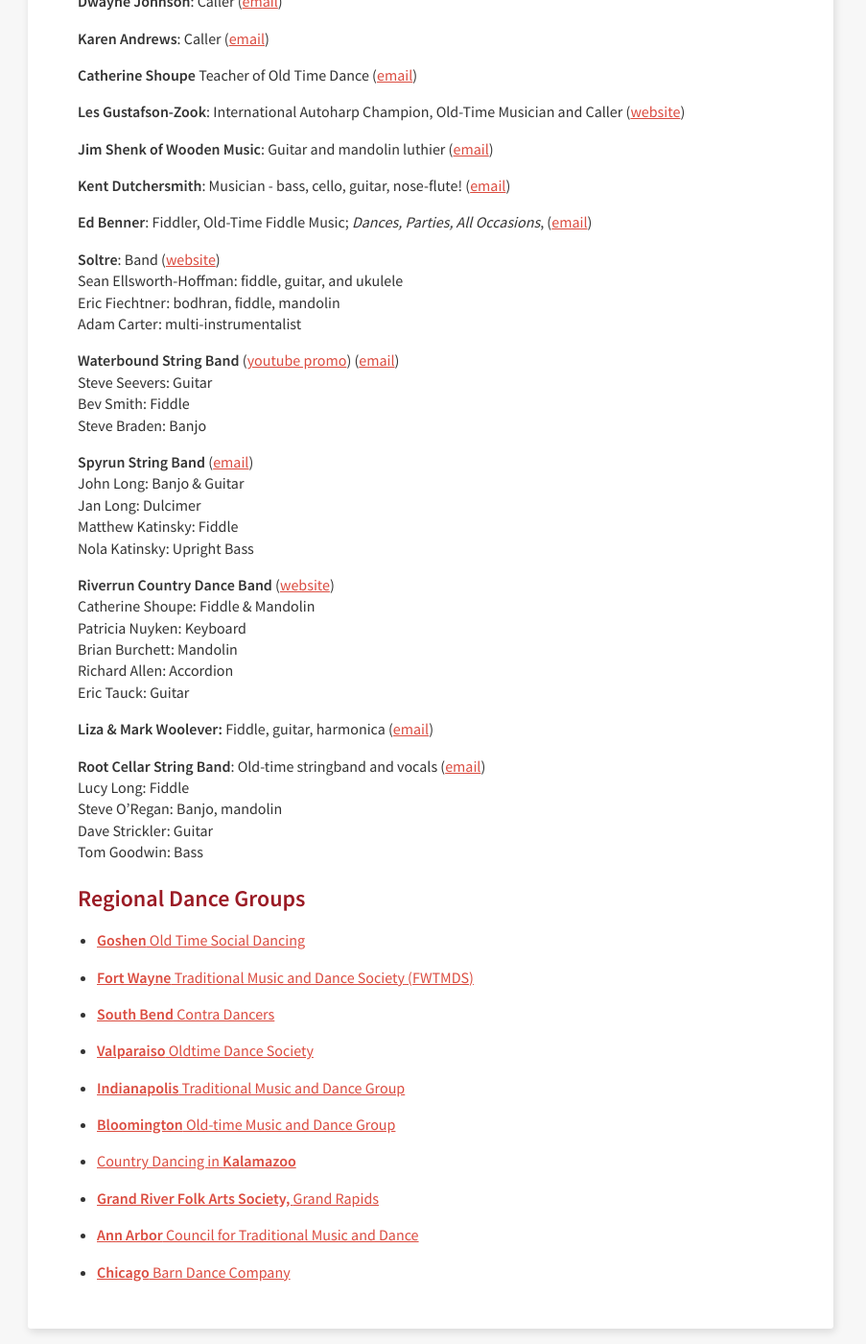
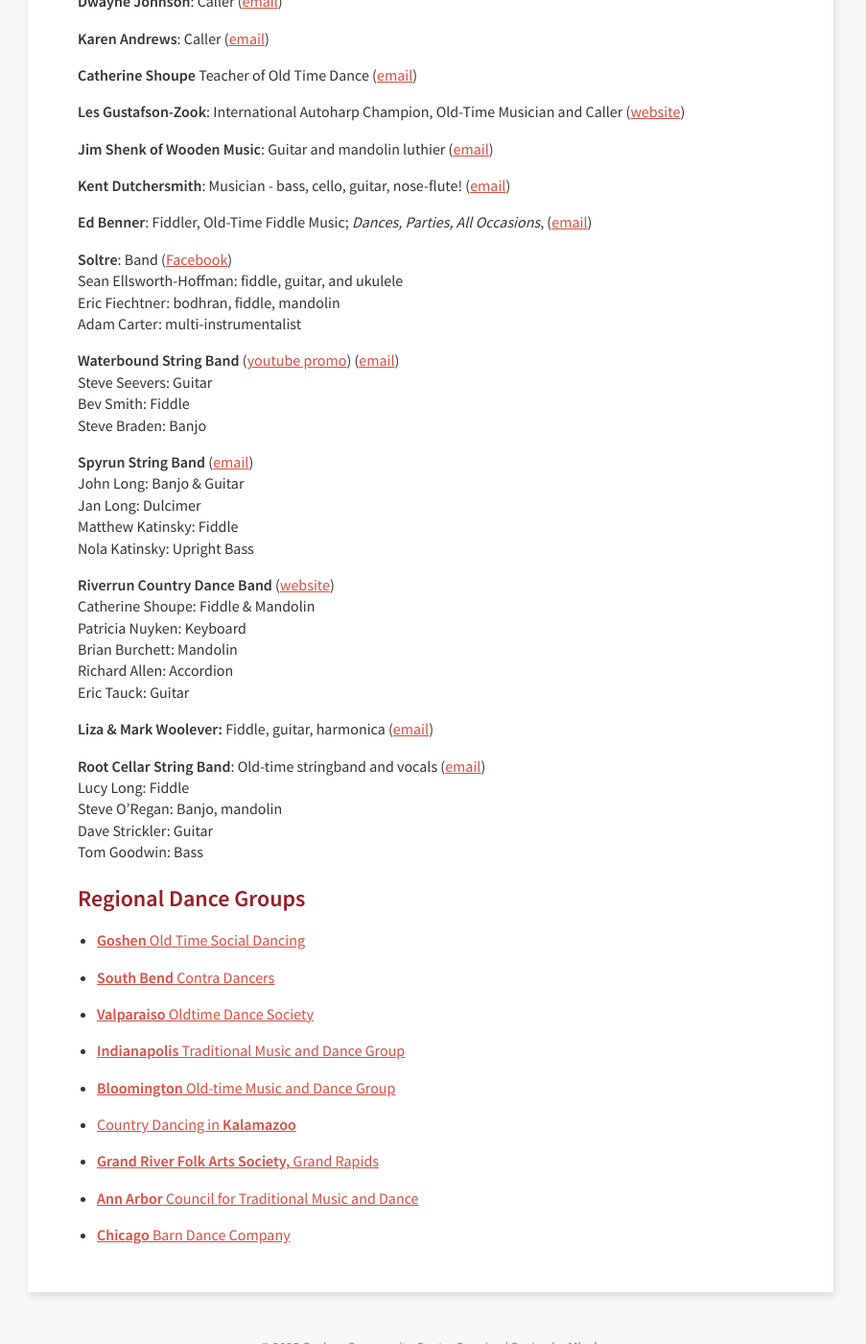
Before and after one commit to godancing/godancing.github.io, a Jekyll site: the page built from about.markdown, in a window 1280 px wide and 1400 px high, scrolled down 1134 px. Shown: the whole window at 96% size, without its empty margins (191-1094 px from the left). Built offline with Jekyll 4.4.1, drawn with Linux system fonts in a browser that asks for light colours.

Commit message:
Update about.markdown
Update Soltre link. Remove FT Wayne info.

```diff
--- a/about.markdown
+++ b/about.markdown
@@ -57,7 +57,7 @@ We hold once-monthly organizing meetings to make this all happen. Please contact
 
 **Ed Benner**: Fiddler, Old-Time Fiddle Music; *Dances, Parties, All Occasions*, ([email](mailto:ebennr@earthlink.net))
 
-**Soltre**: Band ([website](https://soltreband.com/home))<br>
+**Soltre**: Band ([Facebook](https://www.facebook.com/soltreband/))<br>
 Sean Ellsworth-Hoffman: fiddle, guitar, and ukulele<br>
 Eric Fiechtner: bodhran, fiddle, mandolin<br>
 Adam Carter: multi-instrumentalist<br>
@@ -92,8 +92,6 @@ Tom Goodwin: Bass
 
 * **[Goshen](https://www.facebook.com/groups/1693748424455890/?ref=share&mibextid=NSMWBT)**[ Old Time Social Dancing](https://www.facebook.com/groups/1693748424455890/?ref=share&mibextid=NSMWBT)
 
-* **[Fort Wayne](http://www.contrafortwayne.org)**[ Traditional Music and Dance Society (FWTMDS)](http://www.contrafortwayne.org)
-
 * **[South Bend](http://www.sbcontras.org/)**[ Contra Dancers](http://www.sbcontras.org/)
 
 * **[Valparaiso](https://www.valpo.chicagobarndance.com/)**[ Oldtime Dance Society](https://www.valpo.chicagobarndance.com/)
```
